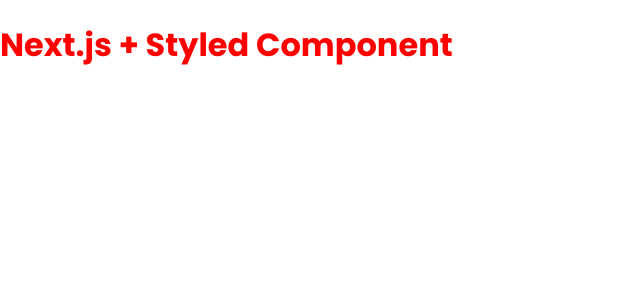
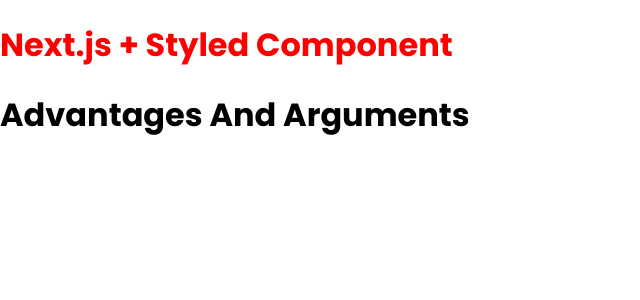
Before and after one commit to jairosl/knex, a Next.js app: page / in a window 1280 px wide. Shown: the top 300 px of the page, without its empty margins (0-640 px from the left). Built offline with nearby package versions, Linux system fonts and the light colour scheme.

Commit message:
Criar diretórios para o componente de Vantagens e Argumentos

```diff
--- /dev/null
+++ b/src/Components/AdvantagesAndArguments/Card/index.js
@@ -0,0 +1,5 @@
+import React from 'react';
+
+export function Card() {
+    return <h2>Advantage And Argument Card</h2>;
+}
--- /dev/null
+++ b/src/Components/AdvantagesAndArguments/Card/styles.js
@@ -0,0 +1,3 @@
+import styled from 'styled-components';
+
+export const Container = styled.div``;
--- /dev/null
+++ b/src/Components/AdvantagesAndArguments/index.js
@@ -0,0 +1,5 @@
+import React from 'react';
+
+export function AdvantagesAndArguments() {
+    return <h1>Advantages And Arguments</h1>;
+}
--- /dev/null
+++ b/src/Components/AdvantagesAndArguments/styles.js
@@ -0,0 +1,3 @@
+import styled from 'styled-components';
+
+export const Container = styled.section``;
--- a/src/pages/index.js
+++ b/src/pages/index.js
@@ -1,5 +1,7 @@
 import React from 'react';
 import styled from 'styled-components';
+
+import { AdvantagesAndArguments } from '../Components/AdvantagesAndArguments';
 
 const H1 = styled.h1`
     color: red;
@@ -9,6 +11,7 @@
     return (
         <>
             <H1>Next.js + Styled Component</H1>
+            <AdvantagesAndArguments />
         </>
     );
 }
```
Also changed, not shown: 1 other file (tests, documents, lock files or other folders).
